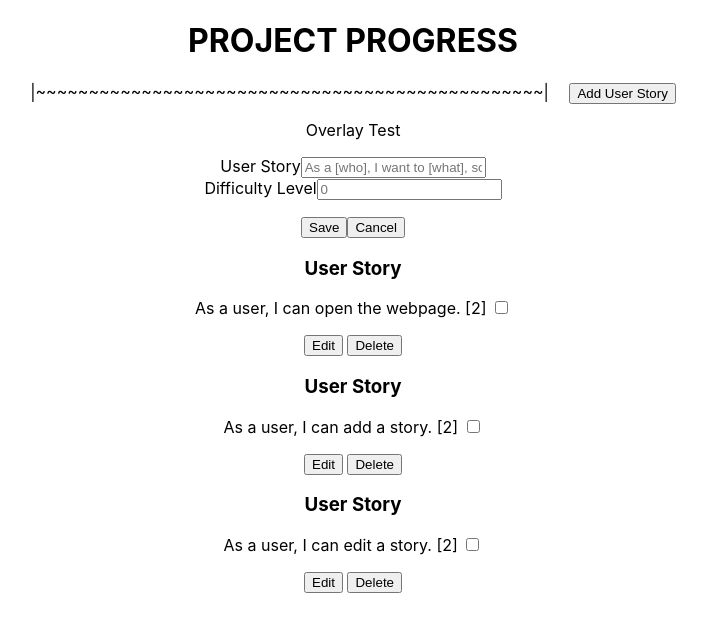
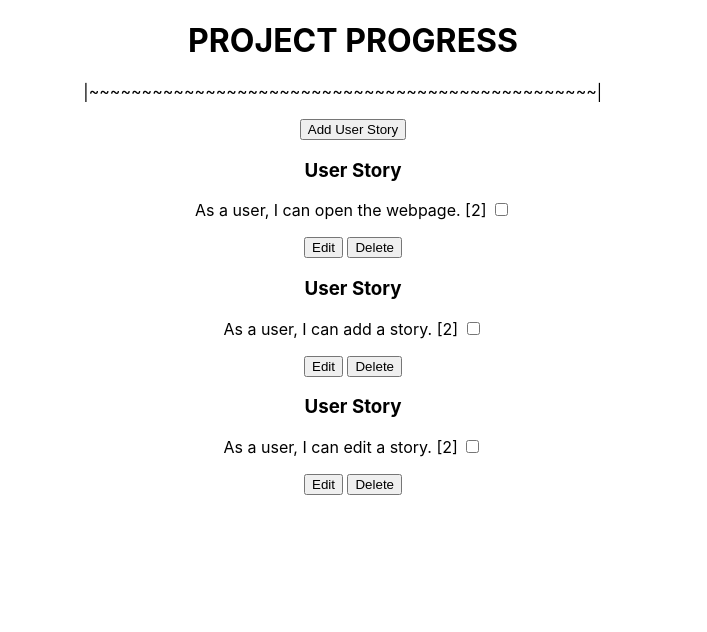
Before and after one commit to KneadTeam/Sprint, a React (Create React App) app in the folder frontend/: page / in a window 1280 px wide. Shown: the top 632 px of the page, without its empty margins (287-994 px from the left). Built offline with nearby package versions, Linux system fonts and the light colour scheme.

Commit message:
Add User Story has AddStory in a popin popout overlay

```diff
--- a/frontend/src/App.js
+++ b/frontend/src/App.js
@@ -1,13 +1,14 @@
 import './App.css';
 import { useState } from 'react';
 import AddStory from "./Components/AddStory/AddStory"
+import Overlay from './Components/Overlay/Overlay';
 import Stories from './Components/Story/Stories';
 import PBar from "./Components/Progress/PBar"
 
 function App() {
 
-  // Number of User Stories
-  // const total_user_stories = 0;
+  // Overlay boolean
+  const [isOverlay, setOverlay] = useState(false)
 
   // Sample User Stories
   const [user_stories, setStories] = useState([
@@ -34,7 +35,6 @@ function App() {
   // Add a User Story
   function addStory(new_story){
     setStories(user_stories => [...user_stories, new_story])
-    // console.log('added user story: '+ new_story)
     console.log(new_story)
 
   }
@@ -51,8 +51,16 @@ function App() {
   return (
     <div className="App">
       <div className="container">
+        {/* Progress Bar */}
         <PBar></PBar>
-        <AddStory onAdd={addStory}></AddStory>
+
+        {/* Add Story in an Overlay */}
+        <button onClick={() => setOverlay(!isOverlay)}>Add User Story</button>
+        <Overlay isOpen={isOverlay} onClose={() => setOverlay(!isOverlay)}>
+          <AddStory onAdd={addStory} cancelAdd={() => setOverlay(!isOverlay)}></AddStory>
+        </Overlay>
+
+        {/* User Stories */}
         {user_stories.length > 0 ? <Stories stories={user_stories} onDelete={deleteStory}/> : "No User Stories Added"}
       </div>
     </div>
--- a/frontend/src/components/AddStory/AddStory.js
+++ b/frontend/src/components/AddStory/AddStory.js
@@ -1,7 +1,7 @@
 // CONTENTS OF THIS SHOULD BE ON SEPARATE PAGE
 import { useState } from "react";
 
-function AddStory({ onAdd }) {
+function AddStory({ onAdd, cancelAdd }) {
   const [user_story, setStory] = useState('');
   const [points, setPoints] = useState('');
 
@@ -48,7 +48,7 @@ function AddStory({ onAdd }) {
 
       <p>
         <input type="submit" value="Save" />
-        <input type="button" value="Cancel" />
+        <input type="button" value="Cancel" onClick={cancelAdd}/>
       </p>
     </form>
   );
--- a/frontend/src/components/Overlay/Overlay.js
+++ b/frontend/src/components/Overlay/Overlay.js
@@ -1,8 +1,11 @@
-function Overlay ( { isOpen, onClose } ){
+function Overlay ( { children, isOpen } ){
     return (
         <div>
            {isOpen ?
-            <p>Overlay Test</p>
+                <div className="overlay">
+                    <div className="overlay-bg"></div>
+                    {children}
+                </div>
             : null}
         </div>
     )
--- a/frontend/src/components/Progress/PBar.js
+++ b/frontend/src/components/Progress/PBar.js
@@ -1,15 +1,10 @@
-import Overlay from "../Overlay/Overlay";
+function PBar() {
 
-function PBar() {
     return (
         <div>
             <h1>PROJECT PROGRESS</h1>
+            <p>|~~~~~~~~~~~~~~~~~~~~~~~~~~~~~~~~~~~~~~~~~~~~~~~~| &emsp;</p>
             {/* Progress Bar goes here */}
-            <p>
-                |~~~~~~~~~~~~~~~~~~~~~~~~~~~~~~~~~~~~~~~~~~~~~~~~| &emsp;
-                <button>Add User Story</button>
-                <Overlay isOpen={true}></Overlay>
-            </p>
         </div>
     )
 }
```
